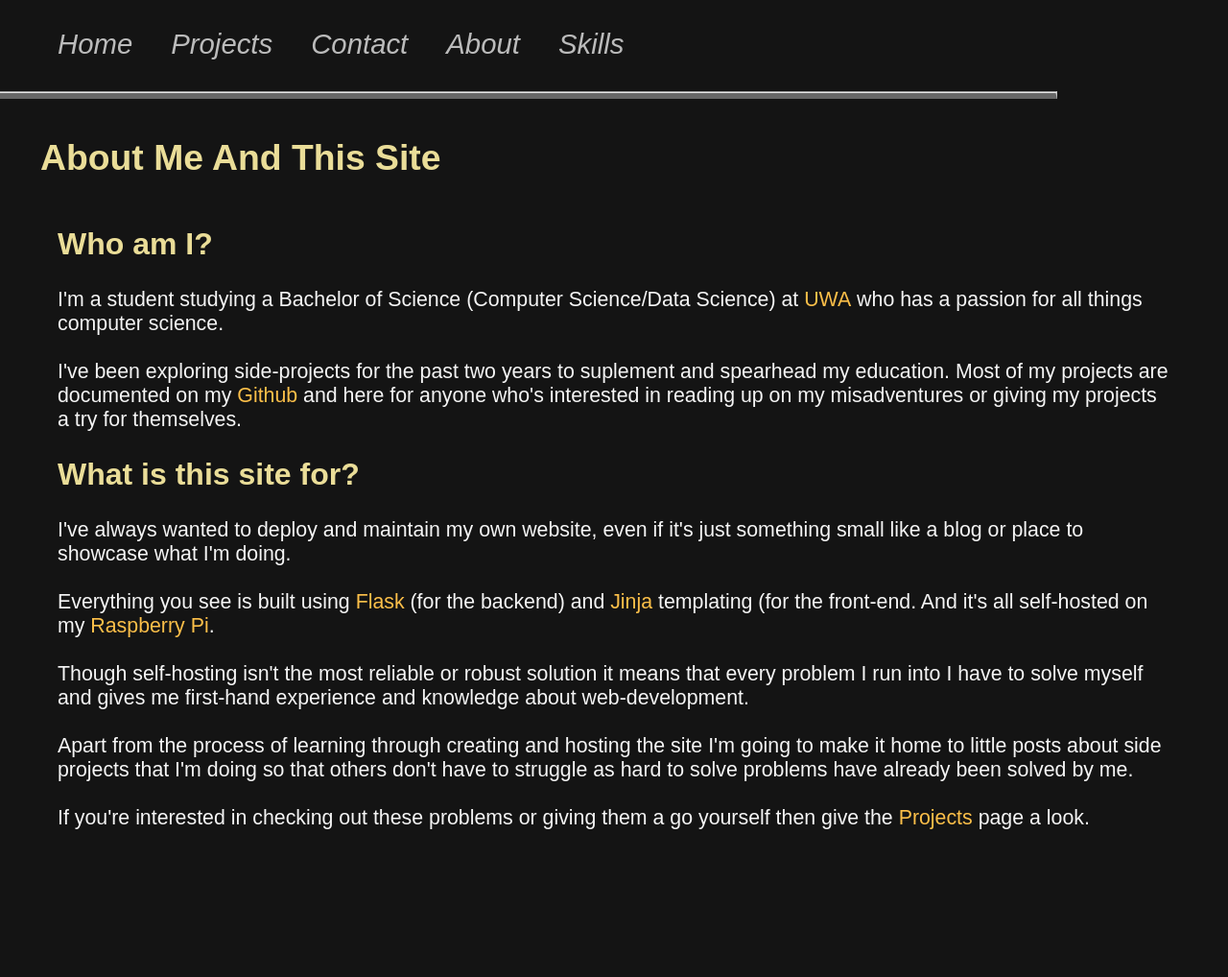
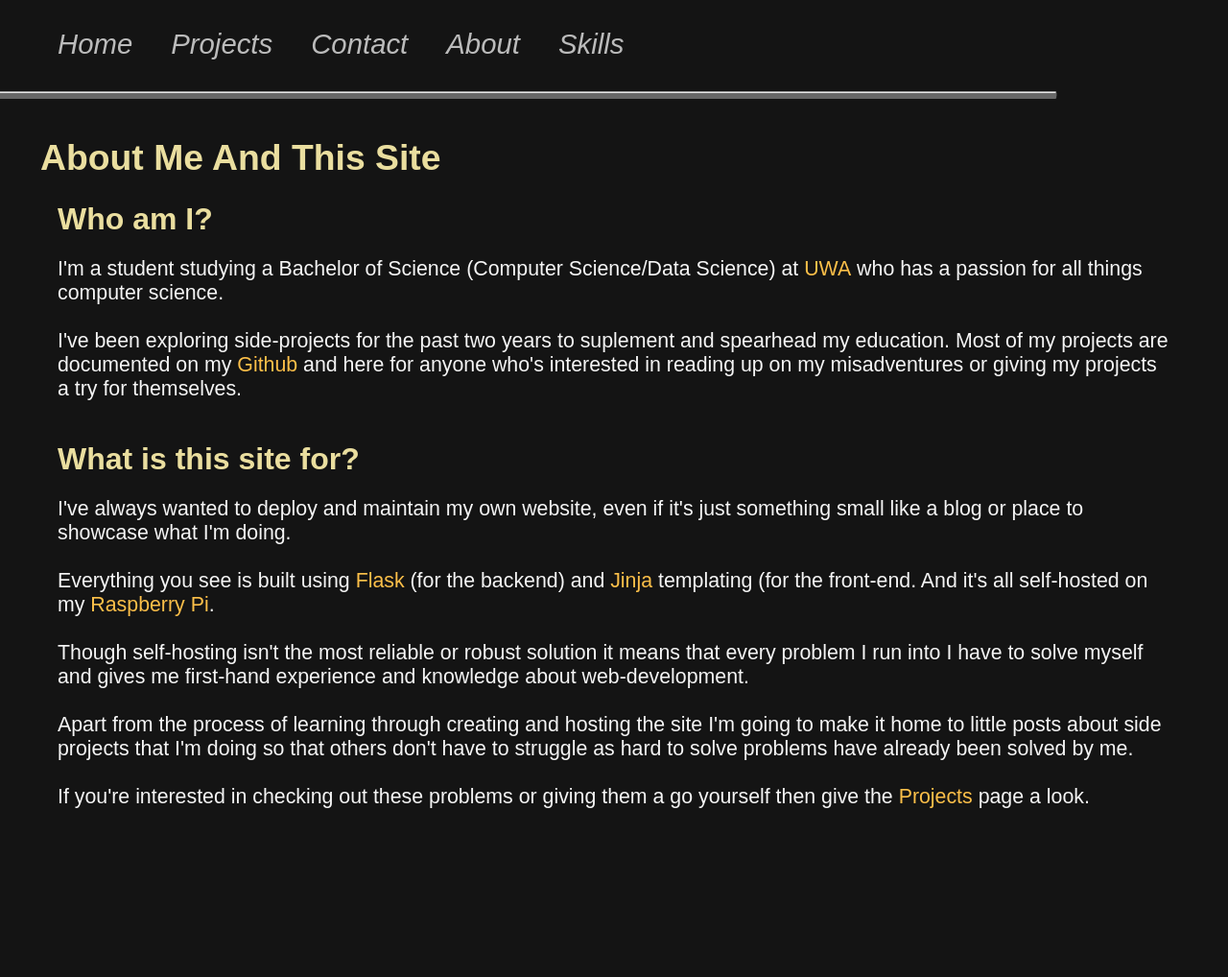
Before and after one commit to cookies-xor-cream/cookies-xor-cream.github.io, a Flask app: page /about in a window 1280 px wide. Shown: the whole page at 96% size. Run offline with Flask 2, Linux system fonts and the light colour scheme; some libraries are stand-ins or nearby versions.

Commit message:
Made lemon meringue colour less saturated

```diff
--- a/website/static/css/index.css
+++ b/website/static/css/index.css
@@ -11,7 +11,7 @@ body {
 	--maximum-red: #D62828;
 	--tangy-orange: #F77F00;
 	--firey-yellow: #FCBF49;
-	--lemon-meringue: #EADD98;
+	--lemon-meringue: #eade9f;
 
 	--bg-dark: var(--eerie-black);
 	--accent-dark: var(--oxford-blue);
@@ -34,6 +34,12 @@ body {
 
 h1, h2, h3, h4, h5, h6 {
 	color: var(--lemon-meringue);
+	margin-top: 0;
+	margin-bottom: 0;
+}
+
+p {
+	margin-bottom: 42px;
 }
 
 a {
@@ -112,8 +118,14 @@ hr.breaker {
 	background-color: var(--platinum);
 	margin-bottom: 0;
 
+	box-sizing: content-box;
+
 	border-bottom-width: 6px;
 	border-bottom-color: var(--eerie-black);
+
+	border-right-color: var(--eerie-black);
+	border-top-right-radius: 2px;
+	border-bottom-right-radius: 2px;
 
 	transform: translateX(-10%);
 	width: 90%;
```
